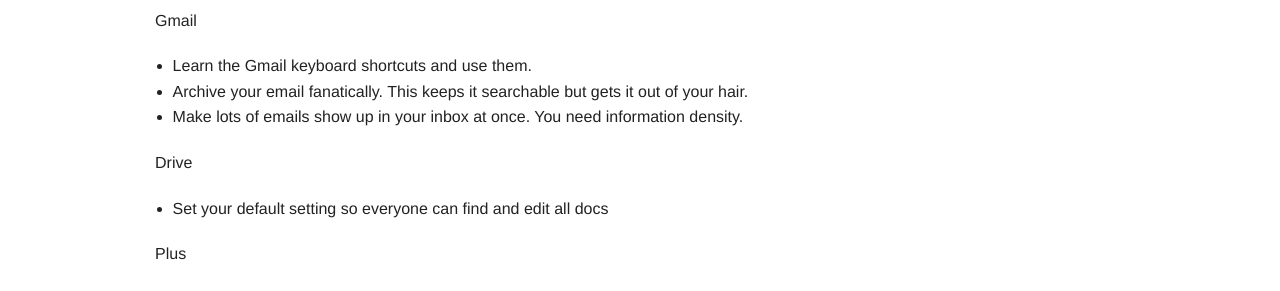
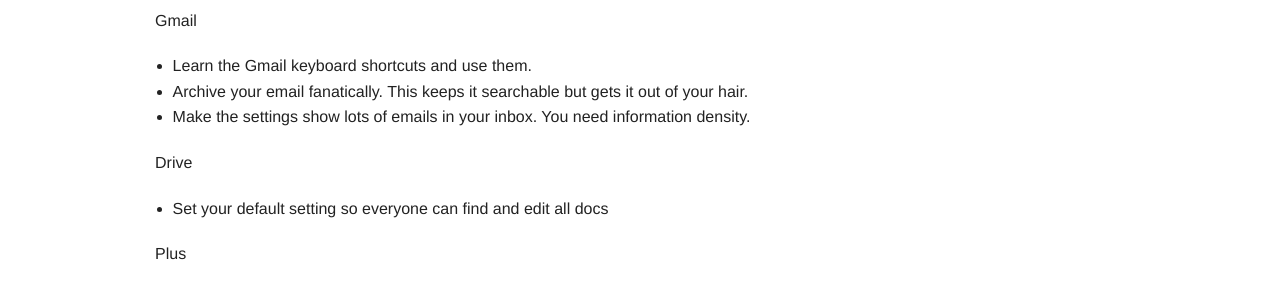
Before and after one commit to eah13/eah13.github.io, a Jekyll site: the page built from _posts/tools/2000-02-01-gmail.md, in a window 1280 px wide. Shown: the part 146-437 px from the top of the page. Built offline with Jekyll 4.4.1, drawn with Linux system fonts in a browser that asks for light colours; nearby versions of some CDN libraries.

Commit message:
Gmail and welcome updates

```diff
--- a/_posts/tools/2000-02-01-gmail.md
+++ b/_posts/tools/2000-02-01-gmail.md
@@ -10,7 +10,7 @@
 
 * Learn the Gmail keyboard shortcuts and use them.
 * Archive your email fanatically.  This keeps it searchable but gets it out of your hair.
-* Make lots of emails show up in your inbox at once.  You need information density.
+* Make the settings show lots of emails in your inbox.  You need information density.
 
 Drive
 
```
Also changed, not shown: _includes/welcome.md (+1 -1 lines).
